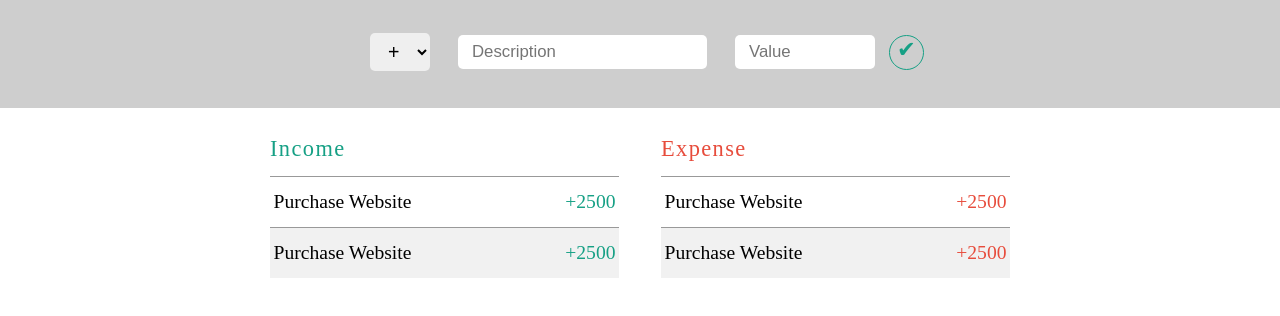
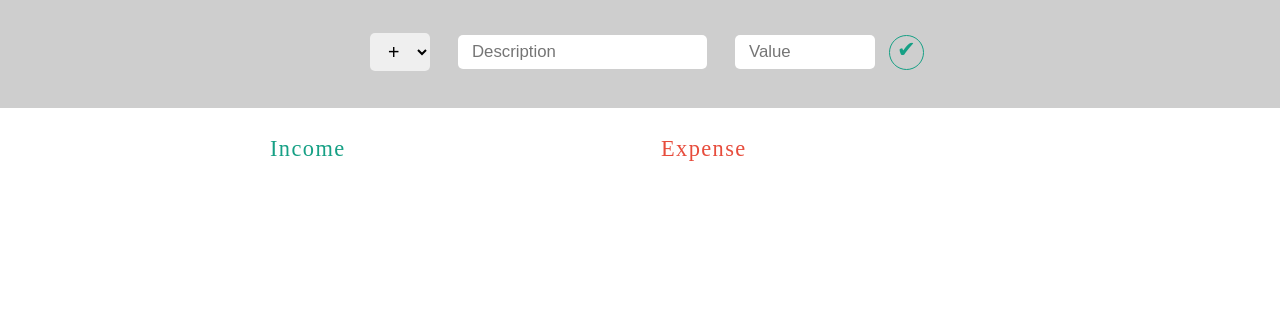
Before and after one commit to Marishwaran99/BudgetAppJS, a plain HTML site: page index.html in a window 1280 px wide. Shown: the part 446-762 px from the top of the page. Drawn offline with Linux system fonts and the light colour scheme.

Commit message:
initial commit

```diff
--- a/index.html
+++ b/index.html
@@ -48,26 +48,10 @@
             <div class="item--head">
               <p class="text--green">Income</p>
             </div>
-            <div class="item">
-              <p>Purchase Website</p>
-              <p class="text--green">+2500</p>
-            </div>
-            <div class="item">
-              <p>Purchase Website</p>
-              <p class="text--green">+2500</p>
-            </div>
           </li>
           <li class="expense-item">
             <div class="item--head">
               <p class="text--red">Expense</p>
-            </div>
-            <div class="item">
-              <p>Purchase Website</p>
-              <p class="text--red">+2500</p>
-            </div>
-            <div class="item">
-              <p>Purchase Website</p>
-              <p class="text--red">+2500</p>
             </div>
           </li>
         </ul>
```
